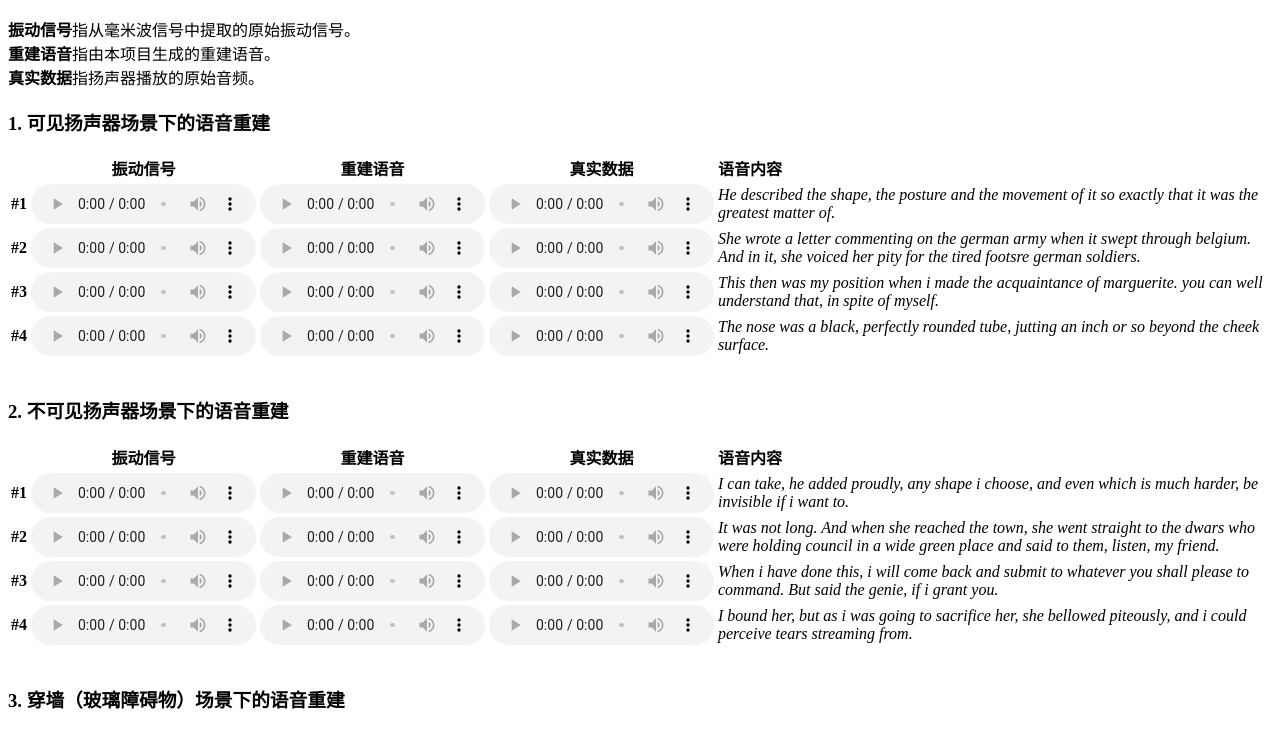
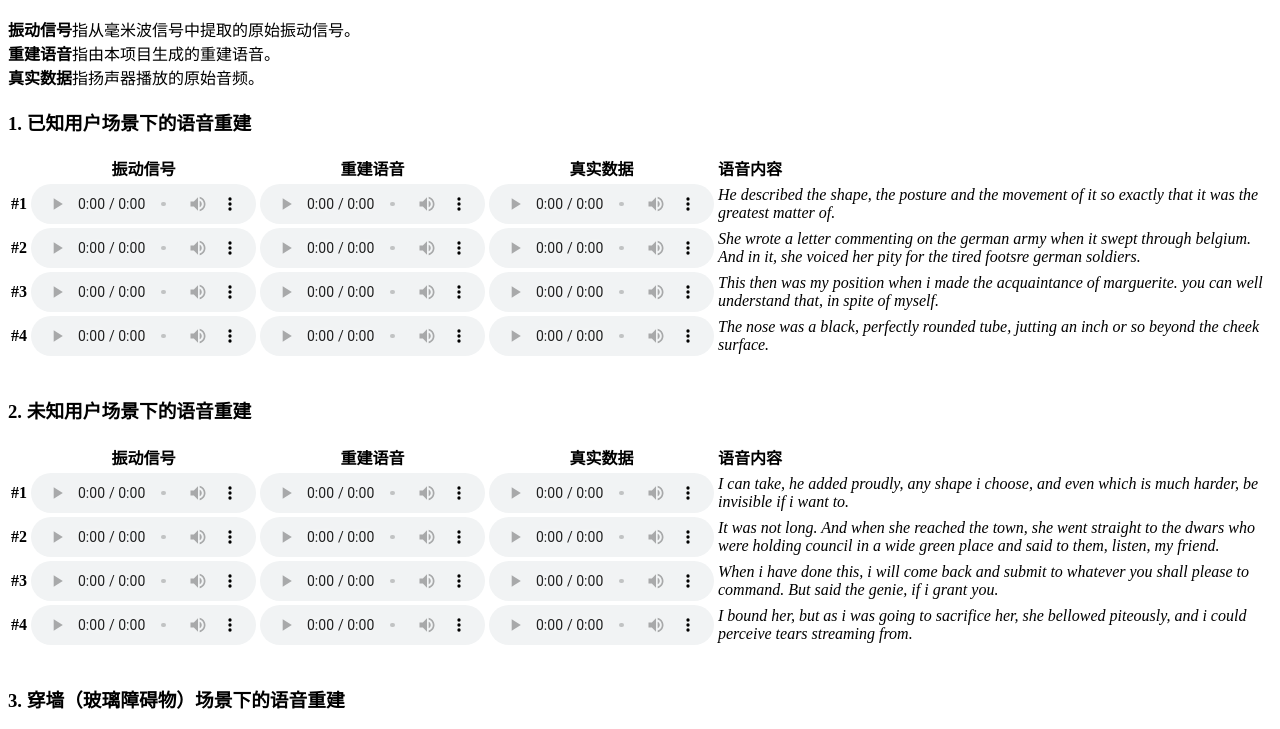
Before and after one commit to wbts-aiot/wbts-aiot.github.io, a plain HTML site: page index.html in a window 1280 px wide. Shown: the part 46-775 px from the top of the page. Drawn offline with Linux system fonts and the light colour scheme.

Commit message:
Update index.html

```diff
--- a/index.html
+++ b/index.html
@@ -14,7 +14,7 @@
   <h3> </h3>
 
   <div>
-    <h3 id="overalll"> 1. 可见扬声器场景下的语音重建 </h3>
+    <h3 id="overalll"> 1. 已知用户场景下的语音重建 </h3>
 
     <table>
       <thead>
@@ -83,7 +83,7 @@
 
 
   <div>
-      <h3 id="unseen"> 2. 不可见扬声器场景下的语音重建 </h3>
+      <h3 id="unseen"> 2. 未知用户场景下的语音重建 </h3>
       <table>
         <thead>
         <tr>
```
